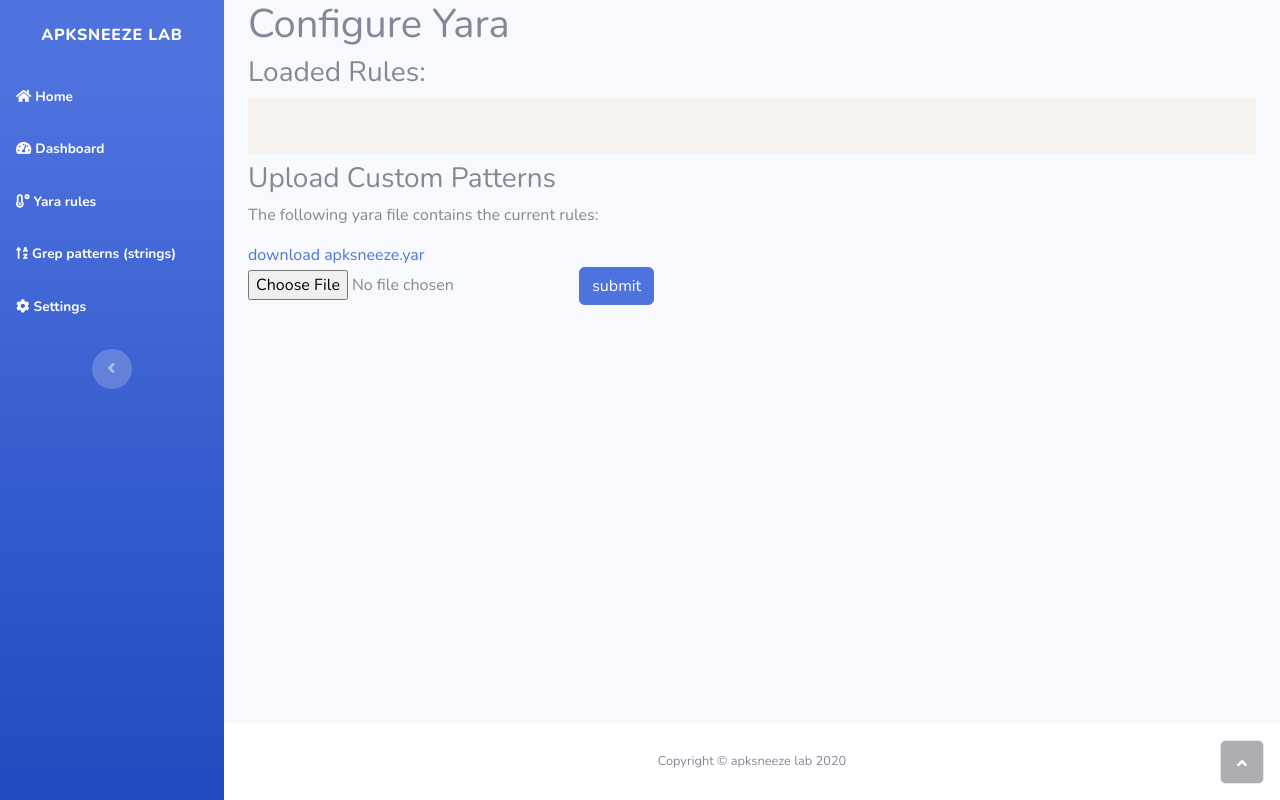
After one commit to Humoud/apksneeze-lab, a Flask app: template app/src/templates/yara_conf.html in a window 1280 px wide. The commit adds this page. Run offline with Flask 2, Linux system fonts and the light colour scheme; the template is opened without the code that fills it, so the values that code supplies are empty; parts of the project's set-up code (start-up, migrations or seed data) failed here and were passed over; some libraries are stand-ins or nearby versions.

Commit message:
added missing yara conf html file and fixed bug in dashboard page

```diff
--- a/app/src/templates/dashboard.html
+++ b/app/src/templates/dashboard.html
@@ -36,7 +36,7 @@
                             {% if apk.analyzed %}
                                 <td><a class="btn btn-primary btn-circle ml-1" href="{{ url_for('show_report', id=apk.id) }}" role="button"><i class="fas fa-check text-white"></i></a></td>
                             {% else %}
-                                <td><a class="btn btn-secondary btn-circle ml-1" role="button">Please wait</a></td>
+                                <td>Please wait</td>
                                 <script>
                                     function getTaskStatus(){
                                         $.ajax({
--- /dev/null
+++ b/app/src/templates/yara_conf.html
@@ -0,0 +1,39 @@
+{% extends 'base.html' %}
+
+{% block content %}
+<link href="{{ url_for('static', filename='css/prism.css') }}" rel="stylesheet" type="text/css" >
+<script type="text/javascript" src="{{ url_for('static', filename='js/prism.js') }}"></script>
+
+<div class="d-flex flex-column" id="content-wrapper">
+    <div id="content">
+        <div class="container">
+            {# <div class="container-fluid"> #}
+                <h1 class="text-left">Configure Yara</h1>
+                <h3 class="text-left">Loaded Rules:</h3>
+            {# </div> #}
+        </div>
+        <div class="container">
+            <pre><code class="language-ruby">{% for r in rules %}
+{{ r }}{% endfor %}
+</code></pre>
+        </div>
+        <div class="container">
+            <h3>Upload Custom Patterns</h3>
+            <p>The following yara file contains the current rules: </p><a href="{{ url_for('download_yara_rules') }}">download apksneeze.yar</a></div>
+        <div class="container">
+            <form id="file-form" method="post" action="/config/yara" enctype="multipart/form-data">
+                <input name="file" required="" type="file">
+                <button id="form-btn" class="btn btn-primary" type="button">submit</button>
+            </form>
+            <script>
+                $("button#form-btn").click(function()
+                {
+                $("#file-form").submit();
+                    return false;
+                });
+            </script>
+        </div>
+    </div>
+    {% include 'footer.html' %}
+</div>
+{% endblock content %}
```
